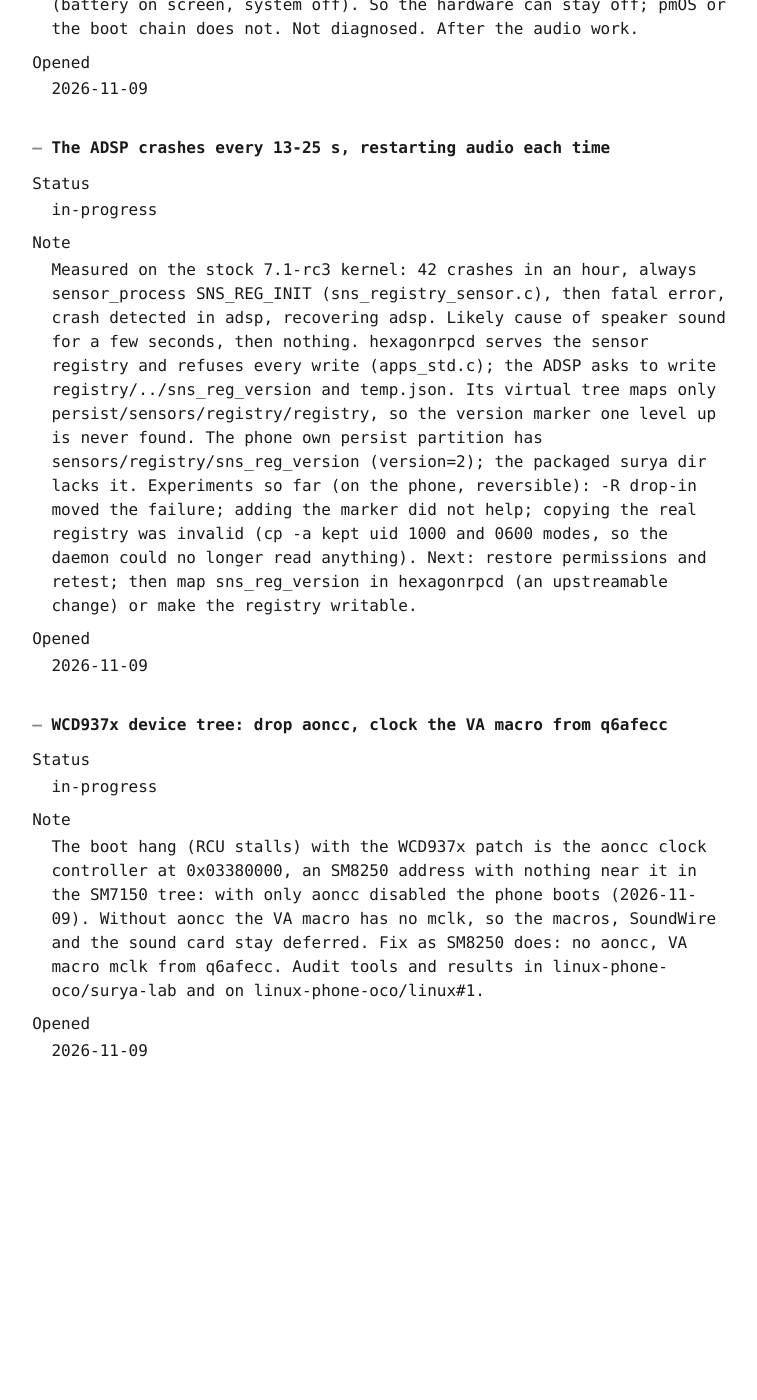
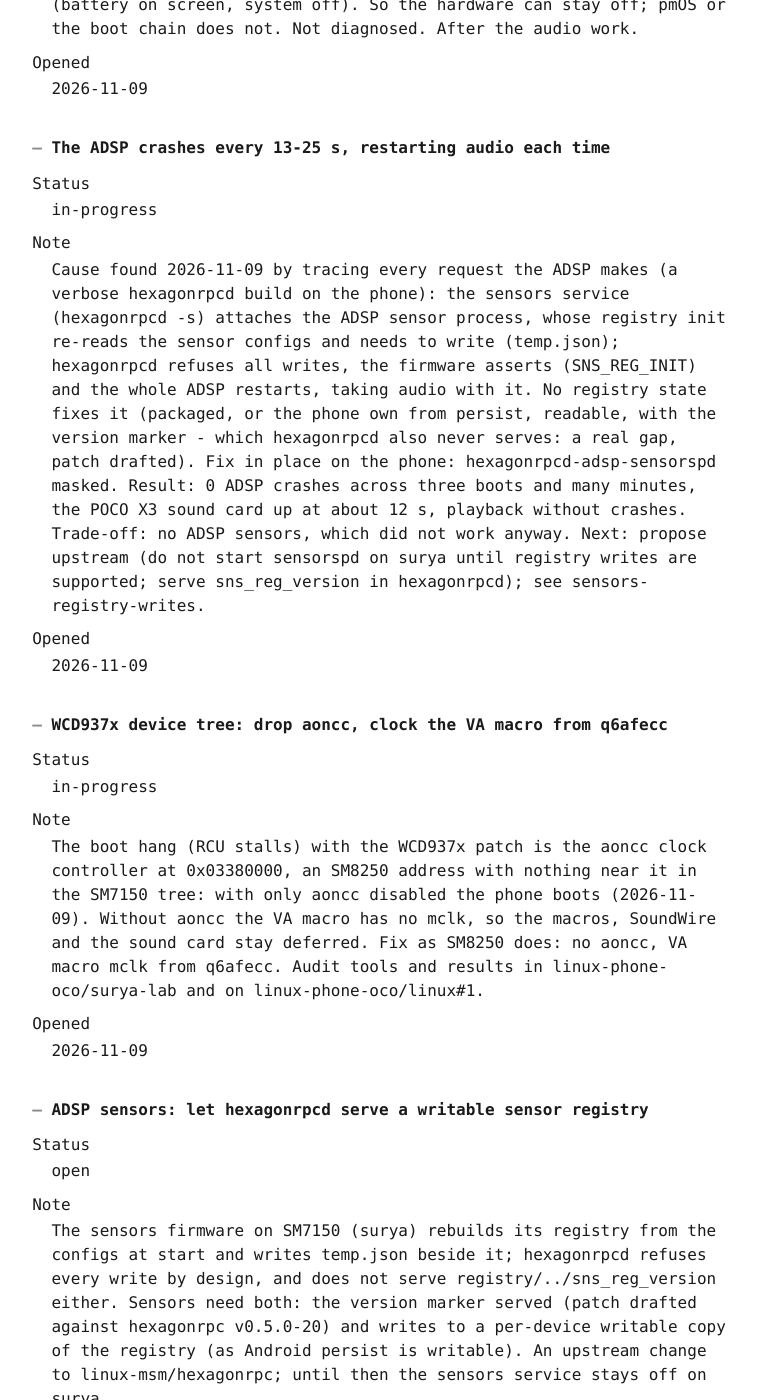
Before and after one commit to linux-phone-oco/docs, a Jekyll site: the page built from docs/backlog.md, in a window 1280 px wide and 1400 px high, scrolled down 1538 px. Shown: the whole window, without its empty margins (261-1018 px from the left). Built offline with Jekyll 4.4.1, drawn with Linux system fonts in a browser that asks for light colours; our own code applies the rules of GitHub Pages for plain Markdown files; before the commit the page ends 2717 px from its top, so only the background shows below that; some of the changed text lies outside the part shown.

Commit message:
feat(data): the ADSP crash loop is understood and stopped on the phone (#10)
adsp-sensor-crash-loop: cause (the sensors service attaches a sensor process whose registry init
needs writes hexagonrpcd refuses), the fix in place (sensors service off), the result (no crashes,
the sound card up). New: sensors-registry-writes (the upstream work sensors need) and
audio-cold-boot-race (one boot without audio services, not reproduced in two more).

Co-authored-by: lab agent session <agent@creation-guidelines>

```diff
--- a/data/backlog.json
+++ b/data/backlog.json
@@ -3,5 +3,7 @@
 {"id":"custom-matrix-render","title":"A custom render.py that draws support_status as a real device x component matrix, not one page-section per row","status":"open","note":"The generic engine renders it as plain rows for now (it has no reason to detect this shape specially); a matrix is much easier to scan at a glance once there is more than one device.","opened":"2026-11-04"}
 {"id":"verify-headphone-mic-earpiece","title":"Verify headphone, mic and earpiece status directly on hardware instead of relying on the secondhand pmaports note","status":"open","note":"The source only confirms mic/earpiece are broken as a group; headphone output specifically was never separately confirmed one way or the other.","opened":"2026-11-04"}
 {"id":"off-state-charging","title":"The phone cannot stay off: shutdown and a charger both boot pmOS","status":"open","note":"Seen 2026-11-09. poweroff in pmOS boots pmOS again. The same shutdown from the EOS recovery on the phone stays off, until a charger is plugged in; then pmOS boots instead of Android-style off-mode charging (battery on screen, system off). So the hardware can stay off; pmOS or the boot chain does not. Not diagnosed. After the audio work.","opened":"2026-11-09"}
-{"id":"adsp-sensor-crash-loop","title":"The ADSP crashes every 13-25 s, restarting audio each time","status":"in-progress","note":"Measured on the stock 7.1-rc3 kernel: 42 crashes in an hour, always sensor_process SNS_REG_INIT (sns_registry_sensor.c), then fatal error, crash detected in adsp, recovering adsp. Likely cause of speaker sound for a few seconds, then nothing. hexagonrpcd serves the sensor registry and refuses every write (apps_std.c); the ADSP asks to write registry/../sns_reg_version and temp.json. Its virtual tree maps only persist/sensors/registry/registry, so the version marker one level up is never found. The phone own persist partition has sensors/registry/sns_reg_version (version=2); the packaged surya dir lacks it. Experiments so far (on the phone, reversible): -R drop-in moved the failure; adding the marker did not help; copying the real registry was invalid (cp -a kept uid 1000 and 0600 modes, so the daemon could no longer read anything). Next: restore permissions and retest; then map sns_reg_version in hexagonrpcd (an upstreamable change) or make the registry writable.","opened":"2026-11-09"}
+{"id":"adsp-sensor-crash-loop","title":"The ADSP crashes every 13-25 s, restarting audio each time","status":"in-progress","note":"Cause found 2026-11-09 by tracing every request the ADSP makes (a verbose hexagonrpcd build on the phone): the sensors service (hexagonrpcd -s) attaches the ADSP sensor process, whose registry init re-reads the sensor configs and needs to write (temp.json); hexagonrpcd refuses all writes, the firmware asserts (SNS_REG_INIT) and the whole ADSP restarts, taking audio with it. No registry state fixes it (packaged, or the phone own from persist, readable, with the version marker - which hexagonrpcd also never serves: a real gap, patch drafted). Fix in place on the phone: hexagonrpcd-adsp-sensorspd masked. Result: 0 ADSP crashes across three boots and many minutes, the POCO X3 sound card up at about 12 s, playback without crashes. Trade-off: no ADSP sensors, which did not work anyway. Next: propose upstream (do not start sensorspd on surya until registry writes are supported; serve sns_reg_version in hexagonrpcd); see sensors-registry-writes.","opened":"2026-11-09"}
 {"id":"wcd937x-dt-aoncc","title":"WCD937x device tree: drop aoncc, clock the VA macro from q6afecc","status":"in-progress","note":"The boot hang (RCU stalls) with the WCD937x patch is the aoncc clock controller at 0x03380000, an SM8250 address with nothing near it in the SM7150 tree: with only aoncc disabled the phone boots (2026-11-09). Without aoncc the VA macro has no mclk, so the macros, SoundWire and the sound card stay deferred. Fix as SM8250 does: no aoncc, VA macro mclk from q6afecc. Audit tools and results in linux-phone-oco/surya-lab and on linux-phone-oco/linux#1.","opened":"2026-11-09"}
+{"id":"sensors-registry-writes","title":"ADSP sensors: let hexagonrpcd serve a writable sensor registry","status":"open","note":"The sensors firmware on SM7150 (surya) rebuilds its registry from the configs at start and writes temp.json beside it; hexagonrpcd refuses every write by design, and does not serve registry/../sns_reg_version either. Sensors need both: the version marker served (patch drafted against hexagonrpc v0.5.0-20) and writes to a per-device writable copy of the registry (as Android persist is writable). An upstream change to linux-msm/hexagonrpc; until then the sensors service stays off on surya.","opened":"2026-11-09"}
+{"id":"audio-cold-boot-race","title":"One cold boot came up without audio services","status":"open","note":"With the sensors service off, one boot (2026-11-09) never announced the ADSP audio services, so no sound card until the ADSP was restarted by hand. Not reproduced in two further valid cold boots (audio services about 0.1-0.2 s after the ADSP, card present). Watch for it; if it recurs, check whether the in-kernel pd-mapper was loaded before the ADSP booted.","opened":"2026-11-09"}
--- a/docs/backlog.md
+++ b/docs/backlog.md
@@ -71,7 +71,7 @@ Status
 : in-progress
 
 Note
-: Measured on the stock 7.1-rc3 kernel: 42 crashes in an hour, always sensor_process SNS_REG_INIT (sns_registry_sensor.c), then fatal error, crash detected in adsp, recovering adsp. Likely cause of speaker sound for a few seconds, then nothing. hexagonrpcd serves the sensor registry and refuses every write (apps_std.c); the ADSP asks to write registry/../sns_reg_version and temp.json. Its virtual tree maps only persist/sensors/registry/registry, so the version marker one level up is never found. The phone own persist partition has sensors/registry/sns_reg_version (version=2); the packaged surya dir lacks it. Experiments so far (on the phone, reversible): -R drop-in moved the failure; adding the marker did not help; copying the real registry was invalid (cp -a kept uid 1000 and 0600 modes, so the daemon could no longer read anything). Next: restore permissions and retest; then map sns_reg_version in hexagonrpcd (an upstreamable change) or make the registry writable.
+: Cause found 2026-11-09 by tracing every request the ADSP makes (a verbose hexagonrpcd build on the phone): the sensors service (hexagonrpcd -s) attaches the ADSP sensor process, whose registry init re-reads the sensor configs and needs to write (temp.json); hexagonrpcd refuses all writes, the firmware asserts (SNS_REG_INIT) and the whole ADSP restarts, taking audio with it. No registry state fixes it (packaged, or the phone own from persist, readable, with the version marker - which hexagonrpcd also never serves: a real gap, patch drafted). Fix in place on the phone: hexagonrpcd-adsp-sensorspd masked. Result: 0 ADSP crashes across three boots and many minutes, the POCO X3 sound card up at about 12 s, playback without crashes. Trade-off: no ADSP sensors, which did not work anyway. Next: propose upstream (do not start sensorspd on surya until registry writes are supported; serve sns_reg_version in hexagonrpcd); see sensors-registry-writes.
 
 Opened
 : 2026-11-09
@@ -88,3 +88,29 @@ Note
 
 Opened
 : 2026-11-09
+
+
+<a id="sensors-registry-writes"></a>
+### ADSP sensors: let hexagonrpcd serve a writable sensor registry
+
+Status
+: open
+
+Note
+: The sensors firmware on SM7150 (surya) rebuilds its registry from the configs at start and writes temp.json beside it; hexagonrpcd refuses every write by design, and does not serve registry/../sns_reg_version either. Sensors need both: the version marker served (patch drafted against hexagonrpc v0.5.0-20) and writes to a per-device writable copy of the registry (as Android persist is writable). An upstream change to linux-msm/hexagonrpc; until then the sensors service stays off on surya.
+
+Opened
+: 2026-11-09
+
+
+<a id="audio-cold-boot-race"></a>
+### One cold boot came up without audio services
+
+Status
+: open
+
+Note
+: With the sensors service off, one boot (2026-11-09) never announced the ADSP audio services, so no sound card until the ADSP was restarted by hand. Not reproduced in two further valid cold boots (audio services about 0.1-0.2 s after the ADSP, card present). Watch for it; if it recurs, check whether the in-kernel pd-mapper was loaded before the ADSP booted.
+
+Opened
+: 2026-11-09
```
Also changed, not shown: docs/index.md (+1 -1 lines).
